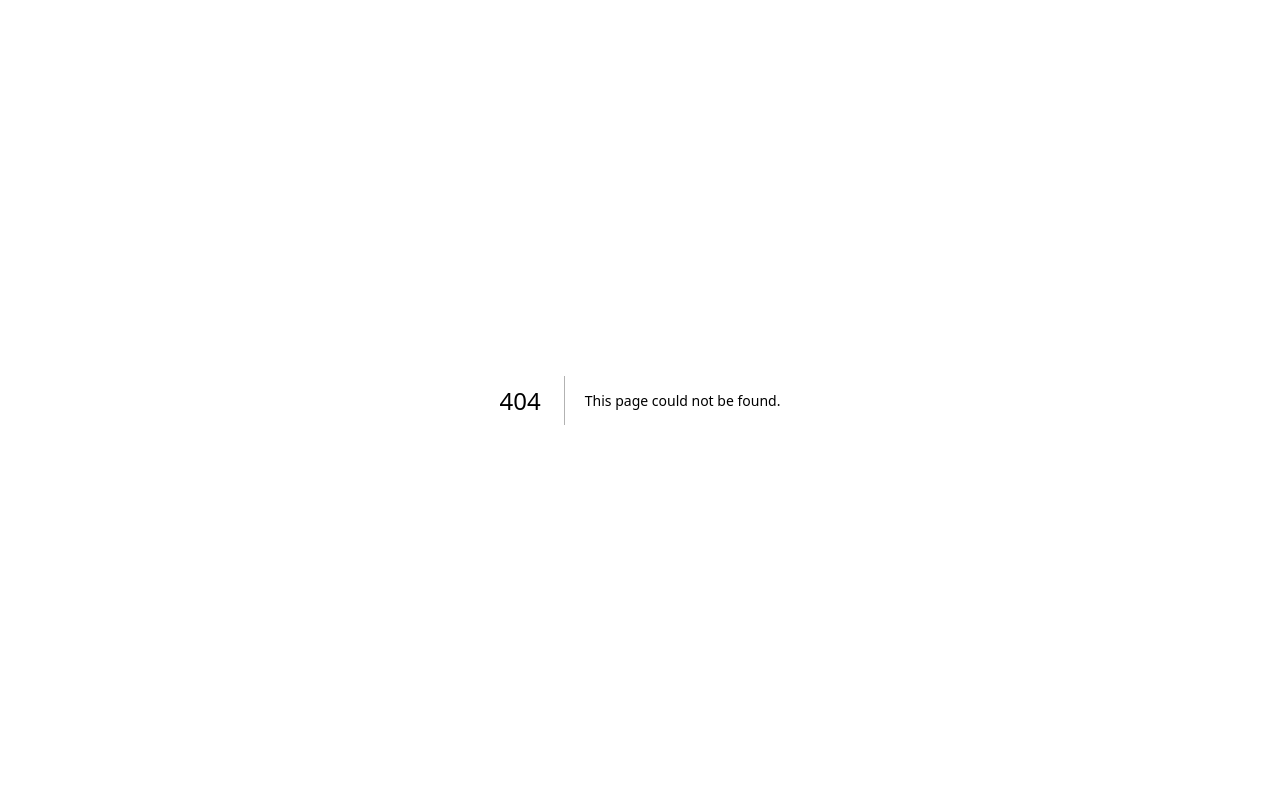
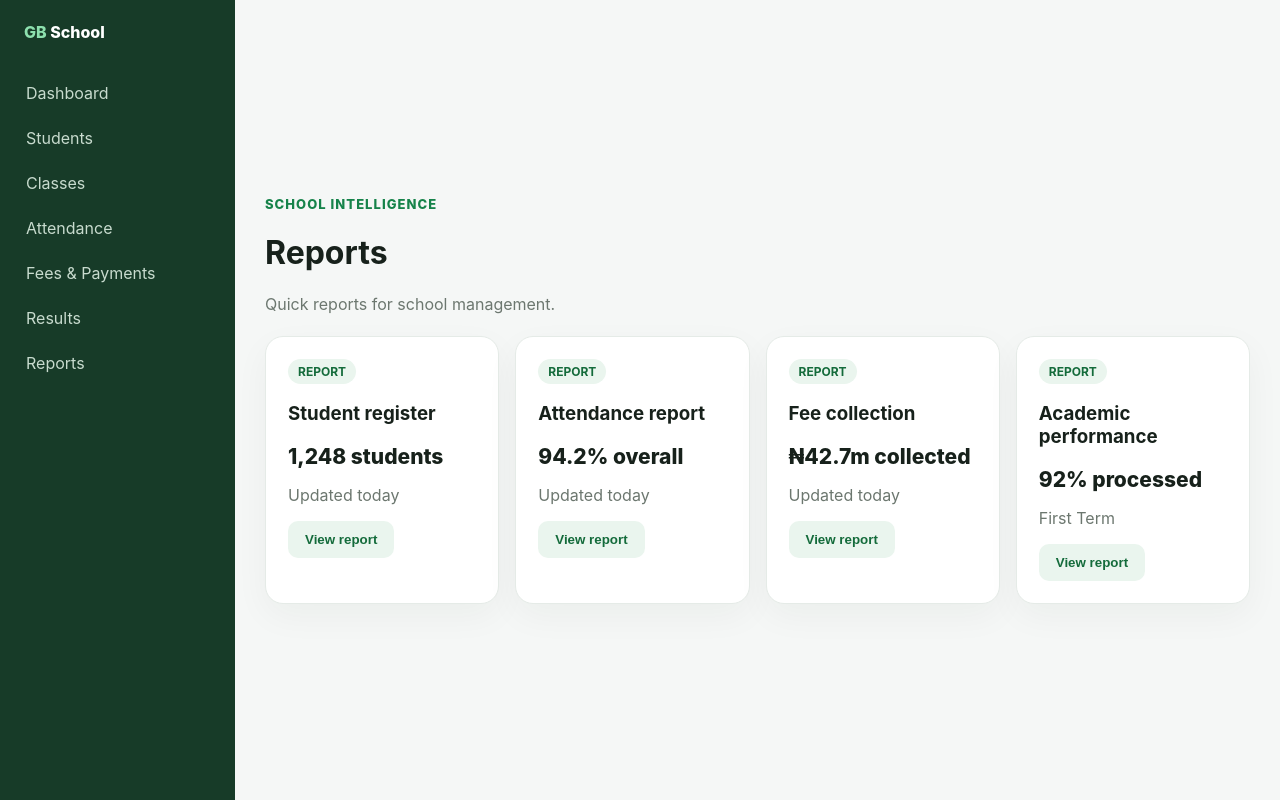
Before and after one commit to greenbasket-labs/GB-demo-school, a Next.js app: page /reports in a window 1280 px wide. Before the commit this address had no page. Built offline with nearby package versions, Linux system fonts and the light colour scheme.

Commit message:
build: add reports module

```diff
--- /dev/null
+++ b/app/reports/page.tsx
@@ -0,0 +1,4 @@
+import Link from 'next/link'
+const reports=[['Student register','1,248 students','Updated today'],['Attendance report','94.2% overall','Updated today'],['Fee collection','₦42.7m collected','Updated today'],['Academic performance','92% processed','First Term']]
+export default function Reports(){return <Page><div className="eyebrow">School intelligence</div><h1>Reports</h1><p className="muted">Quick reports for school management.</p><div className="grid grid4" style={{marginTop:22}}>{reports.map(r=><div className="card" key={r[0]}><span className="pill">REPORT</span><h3>{r[0]}</h3><div className="stat" style={{fontSize:21}}>{r[1]}</div><p className="muted">{r[2]}</p><button className="btn secondary">View report</button></div>)}</div></Page>}
+function Page({children}:{children:React.ReactNode}){return <div className="dashboard"><aside className="side"><div className="brand">GB <span style={{color:'#fff'}}>School</span></div>{['Dashboard','Students','Classes','Attendance','Fees & Payments','Results','Reports'].map(x=><Link href={x==='Dashboard'?'/dashboard':`/${x.toLowerCase().replaceAll(' ','-').replace('&-','')}`} key={x}>{x}</Link>)}</aside><main className="main">{children}</main></div>}
```
